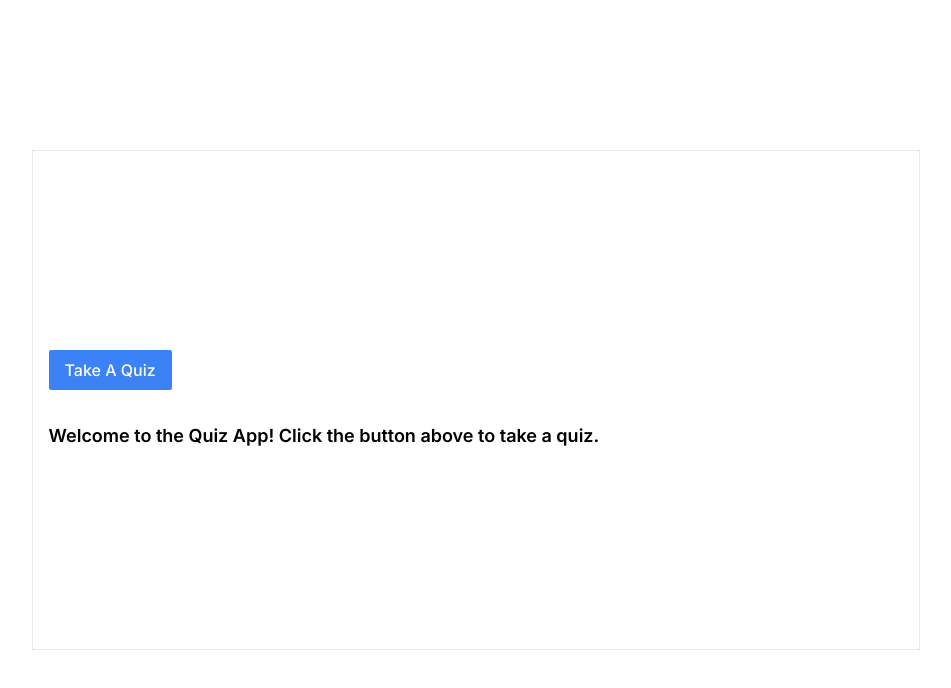
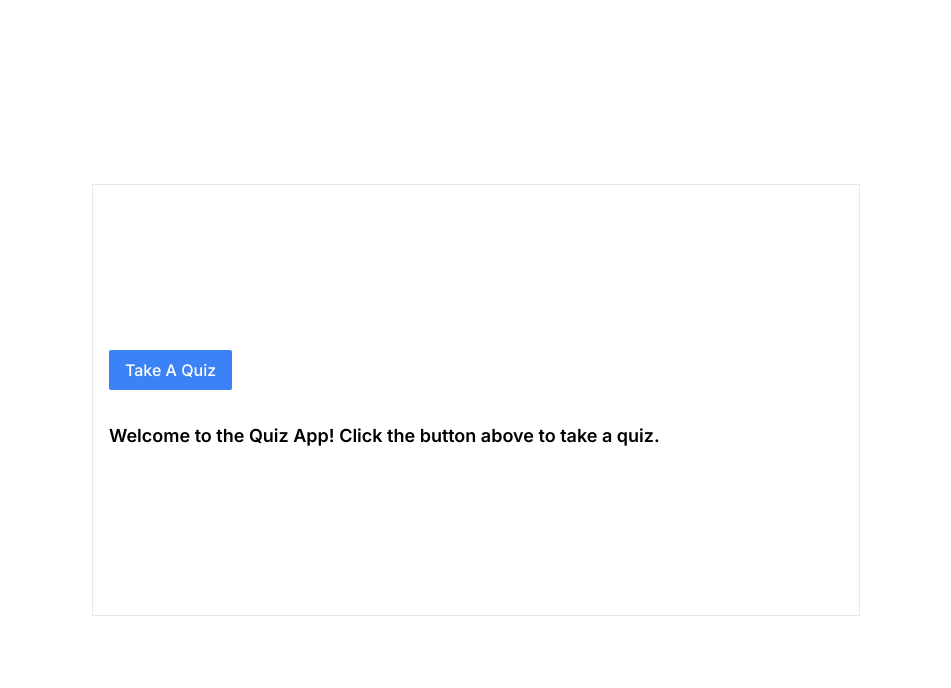
Before and after one commit to Kimbohlovette/trivia-app, a Next.js app in the folder frontend/: page / in a window 1280 px wide. Shown: the top 688 px of the page, without its empty margins (164-1115 px from the left). Built offline with nearby package versions, Linux system fonts and the light colour scheme.

Commit message:
fixes overflow issue in app

```diff
--- a/frontend/src/app/page.js
+++ b/frontend/src/app/page.js
@@ -48,8 +48,8 @@ export default function Home() {
 				/>
 				<link rel="icon" href="/favicon.ico" />
 			</Head>
-			<main className="h-screen grid place-items-center bg-white">
-				<div className="h-[500px] aspect-video border py-5 px-4 flex flex-col justify-center">
+			<main className="h-screen grid place-items-center bg-white p-2 sm:px-4">
+				<div className="w-full max-w-screen-md aspect-video border py-5 px-4 flex flex-col justify-center">
 					<div>
 						<TakeQuizButton
 							onClick={() => setContent("show-quiz")}
```
